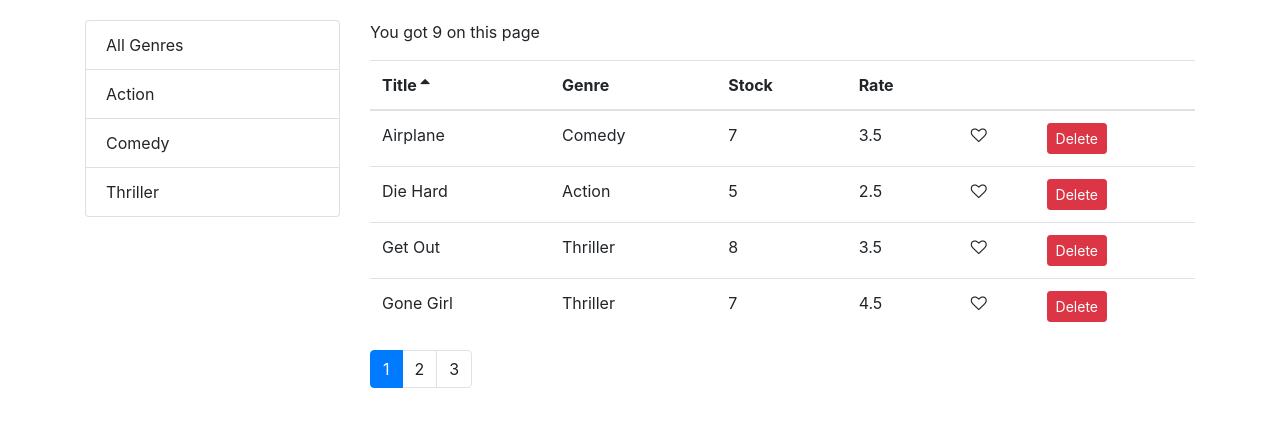
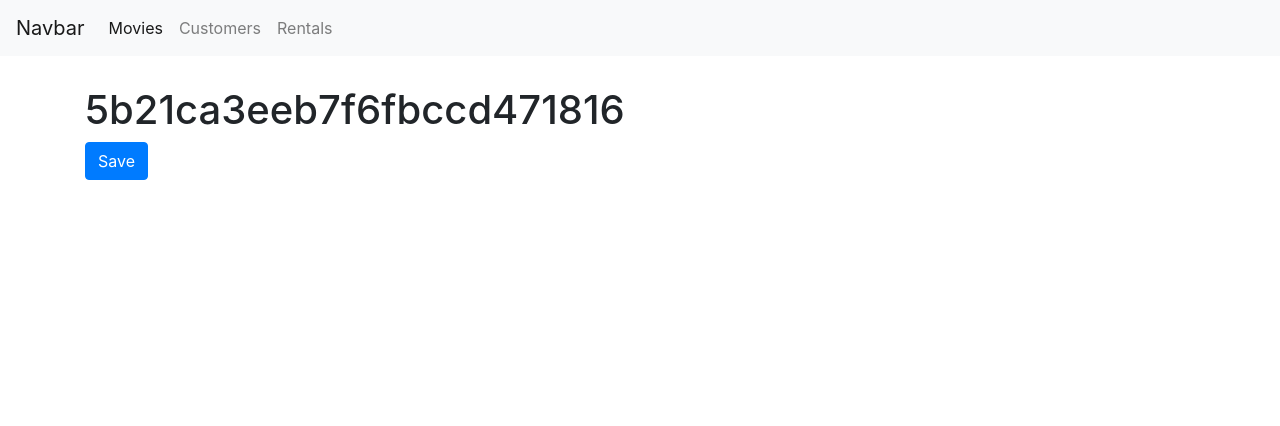
Before and after one commit to ben7ny/vidly, a React (Create React App) app: page /movies/5b21ca3eeb7f6fbccd471816 in a window 1280 px wide. Shown: the top 426 px of the page. Built offline with nearby package versions, Linux system fonts and the light colour scheme.

Commit message:
added a few routes to app.js

```diff
--- a/src/App.js
+++ b/src/App.js
@@ -1,13 +1,31 @@
 import React, { Component } from "react";
+import { Route, Redirect, Switch } from "react-router-dom";
 import Movies from "./components/movies";
+import MovieForm from "./components/movieForm";
+import Customers from "./components/customers";
+import Rentals from "./components/rentals";
+import NotFound from "./components/not-found";
+import NavBar from "./components/navBar";
 import "./App.css";
 
 class App extends Component {
   render() {
     return (
-      <main className="container">
-        <Movies />
-      </main>
+      <React.Fragment>
+        <NavBar />
+        <main className="container">
+          <Switch>
+            <Route path="/movies/:id" component={MovieForm} />
+            <Route path="/movies" component={Movies} />
+            <Route path="/customers" component={Customers} />
+            <Route path="/rentals" component={Rentals} />
+            <Route path="/not-found" component={NotFound} />
+            <Redirect from="/" exact to="movies" />
+            {/* add the below link to go when you add no sense */}
+            <Redirect to="/not-found" />
+          </Switch>
+        </main>
+      </React.Fragment>
     );
   }
 }
--- /dev/null
+++ b/src/components/customers.jsx
@@ -0,0 +1,7 @@
+import React from "react";
+
+const Customers = Props => {
+  return <h1>Customers</h1>;
+};
+
+export default Customers;
--- /dev/null
+++ b/src/components/movieForm.jsx
@@ -0,0 +1,16 @@
+import React from "react";
+const MovieForm = ({ match, history }) => {
+  return (
+    <div>
+      <h1>{match.params.id}</h1>
+      <button
+        className="btn btn-primary"
+        onClick={() => history.push("/movies")} // in functional component instead of handleClick we use it as => function
+      >
+        Save
+      </button>
+    </div>
+  );
+};
+
+export default MovieForm;
--- a/src/components/moviesTable.jsx
+++ b/src/components/moviesTable.jsx
@@ -1,4 +1,5 @@
 import React, { Component } from "react";
+import { Link } from "react-router-dom";
 import Table from "./common/table";
 import Like from "./common/like";
 
@@ -9,7 +10,11 @@
   // we can pass like component as value <Like liked={movie.liked} onClick={() => onLike(movie)} />
   // but in order to work we have to pass it as function, add this.props to event lestener
   columns = [
-    { path: "title", lable: "Title" },
+    {
+      path: "title",
+      lable: "Title",
+      content: movie => <Link to={`/movies/${movie._id}`}>{movie.title}</Link> // we add content to use it as link, also use $ to make the value dynamic when you use `` litral
+    },
     { path: "genre.name", lable: "Genre" },
     { path: "numberInStock", lable: "Stock" },
     { path: "dailyRentalRate", lable: "Rate" },
--- /dev/null
+++ b/src/components/navBar.jsx
@@ -0,0 +1,44 @@
+import React from "react";
+import { NavLink, Link } from "react-router-dom";
+
+const NavBar = () => {
+  return (
+    <nav className="navbar navbar-expand-lg navbar-light bg-light">
+      <Link className="navbar-brand" to="/">
+        Navbar
+      </Link>
+      <button
+        className="navbar-toggler"
+        type="button"
+        data-toggle="collapse"
+        data-target="#navbarNav"
+        aria-controls="navbarNav"
+        aria-expanded="false"
+        aria-label="Toggle navigation"
+      >
+        <span className="navbar-toggler-icon" />
+      </button>
+      <div className="collapse navbar-collapse" id="navbarNav">
+        <ul className="navbar-nav">
+          <li className="nav-item active">
+            <NavLink className="nav-link" to="/movies">
+              Movies <span className="sr-only">(current)</span>
+            </NavLink>
+          </li>
+          <li className="nav-item">
+            <NavLink className="nav-link" to="/customers">
+              Customers
+            </NavLink>
+          </li>
+          <li className="nav-item">
+            <NavLink className="nav-link" to="/rentals">
+              Rentals
+            </NavLink>
+          </li>
+        </ul>
+      </div>
+    </nav>
+  );
+};
+
+export default NavBar;
--- /dev/null
+++ b/src/components/not-found.jsx
@@ -0,0 +1,6 @@
+import React from "react";
+const NotFound = Props => {
+  return <h1>Not-Found</h1>;
+};
+
+export default NotFound;
--- /dev/null
+++ b/src/components/rentals.jsx
@@ -0,0 +1,6 @@
+import React from "react";
+const Rentals = props => {
+  return <h1>Rentals</h1>;
+};
+
+export default Rentals;
--- a/src/index.css
+++ b/src/index.css
@@ -1,6 +1,6 @@
 body {
   margin: 0;
-  padding: 20px 0 0 0;
+  padding: 0 0 0 0;
   font-family: -apple-system, BlinkMacSystemFont, "Segoe UI", "Roboto", "Oxygen",
     "Ubuntu", "Cantarell", "Fira Sans", "Droid Sans", "Helvetica Neue",
     sans-serif;
@@ -13,6 +13,10 @@
     monospace;
 }
 
+.navbar {
+  margin-bottom: 30px;
+}
+
 .clickable {
   cursor: pointer;
 }
--- a/src/index.js
+++ b/src/index.js
@@ -1,12 +1,18 @@
 import React from "react";
 import ReactDOM from "react-dom";
+import { BrowserRouter } from "react-router-dom";
 import "./index.css";
 import App from "./App";
 import * as serviceWorker from "./serviceWorker";
 import "bootstrap/dist/css/bootstrap.css";
 import "font-awesome/css/font-awesome.css";
 
-ReactDOM.render(<App />, document.getElementById("root"));
+ReactDOM.render(
+  <BrowserRouter>
+    <App />
+  </BrowserRouter>,
+  document.getElementById("root")
+);
 
 // If you want your app to work offline and load faster, you can change
 // unregister() to register() below. Note this comes with some pitfalls.
```
